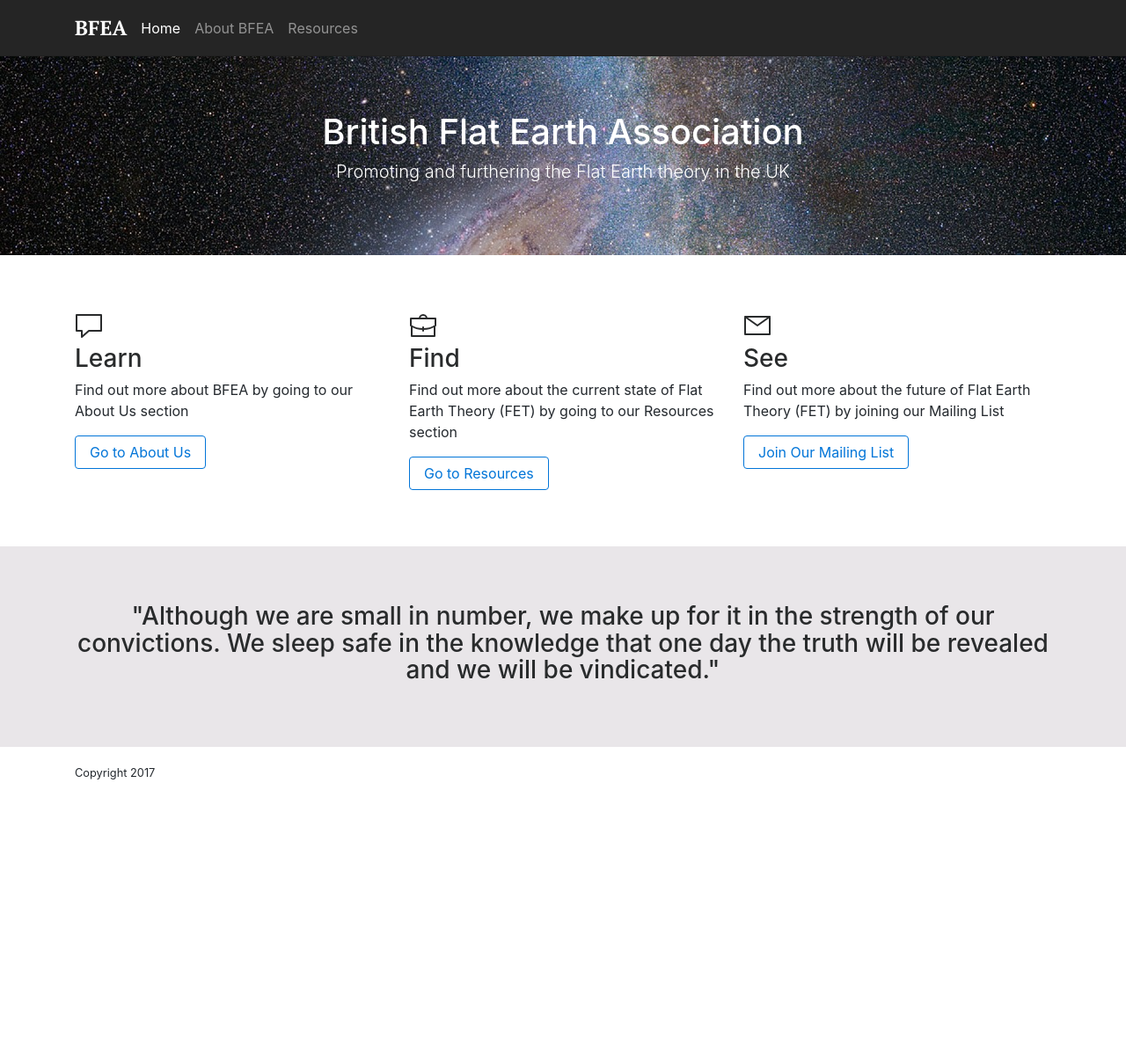
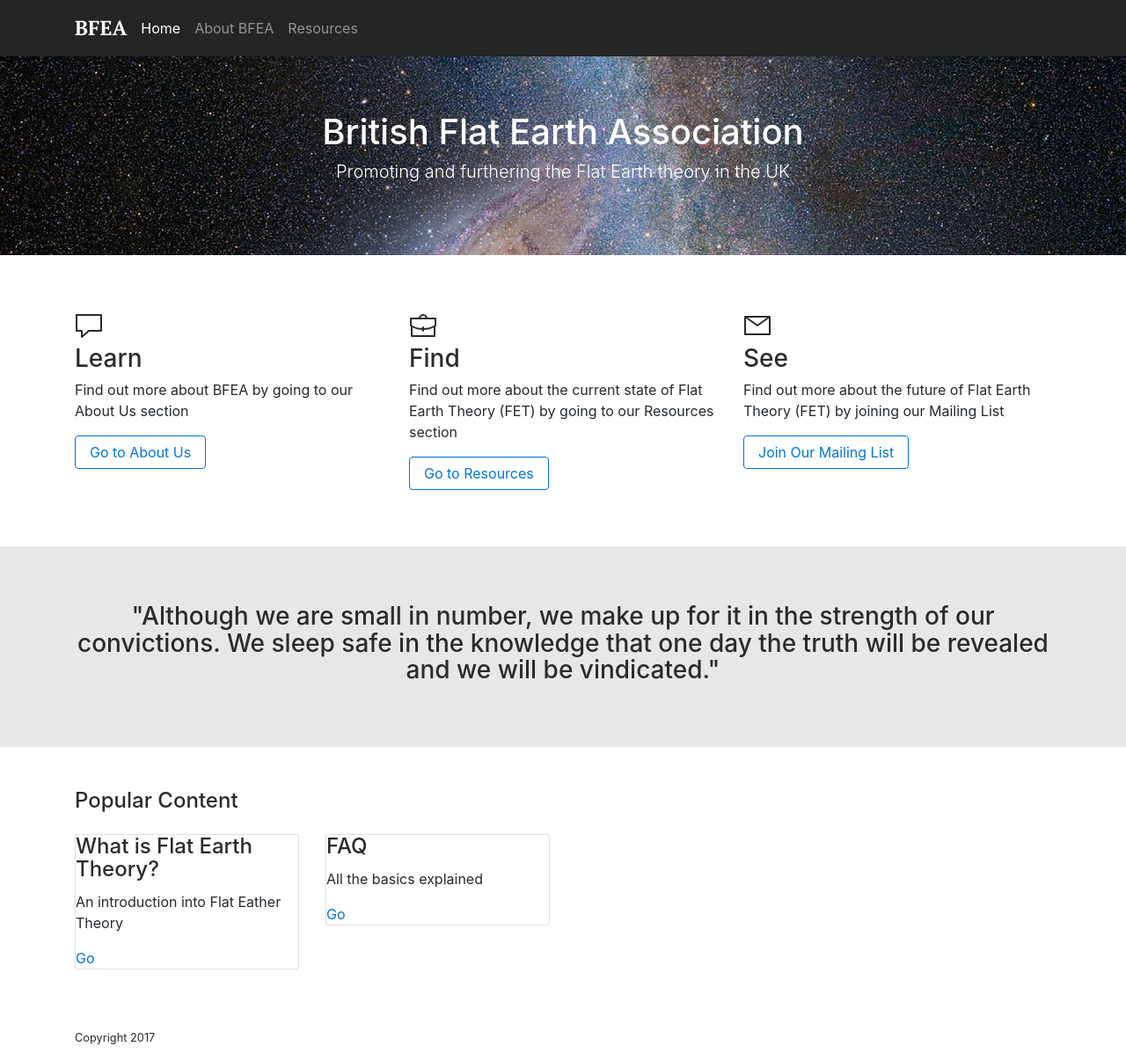
Before and after one commit to krussll/etsysimplicity, a Jekyll site: the page built from index.md, in a window 1280 px wide. Shown: the whole page at 88% size. Built offline with Jekyll 4.4.1, drawn with Linux system fonts in a browser that asks for light colours; a script that is not in the unit is left out; before the commit the page ends 905 px from its top, so only the background shows below that.

Commit message:
Update home.html

```diff
--- a/_layouts/home.html
+++ b/_layouts/home.html
@@ -45,6 +45,31 @@
       </div>
     </div>
 
+    <div class="container my-md-5">
+      <h4>Popular Content</h4>
+      <div class="row">
+        <div class="col-sm-6 col-lg-3 my-3">
+          <div class="card">
+            <div class="card-body">
+              <h4 class="card-title">What is Flat Earth Theory?</h4>
+              <p class="card-text">An introduction into Flat Eather Theory</p>
+              <a href="#" class="card-link">Go</a>
+            </div>
+          </div>
+        </div>
+
+        <div class="col-sm-6 col-lg-3 my-3">
+          <div class="card">
+            <div class="card-body">
+              <h4 class="card-title">FAQ</h4>
+              <p class="card-text">All the basics explained</p>
+              <a href="#" class="card-link">Go</a>
+            </div>
+          </div>
+        </div>
+      </div>
+    </div>
+
   {% include footer.html %}
   {% include scripts.html %}
 
```
